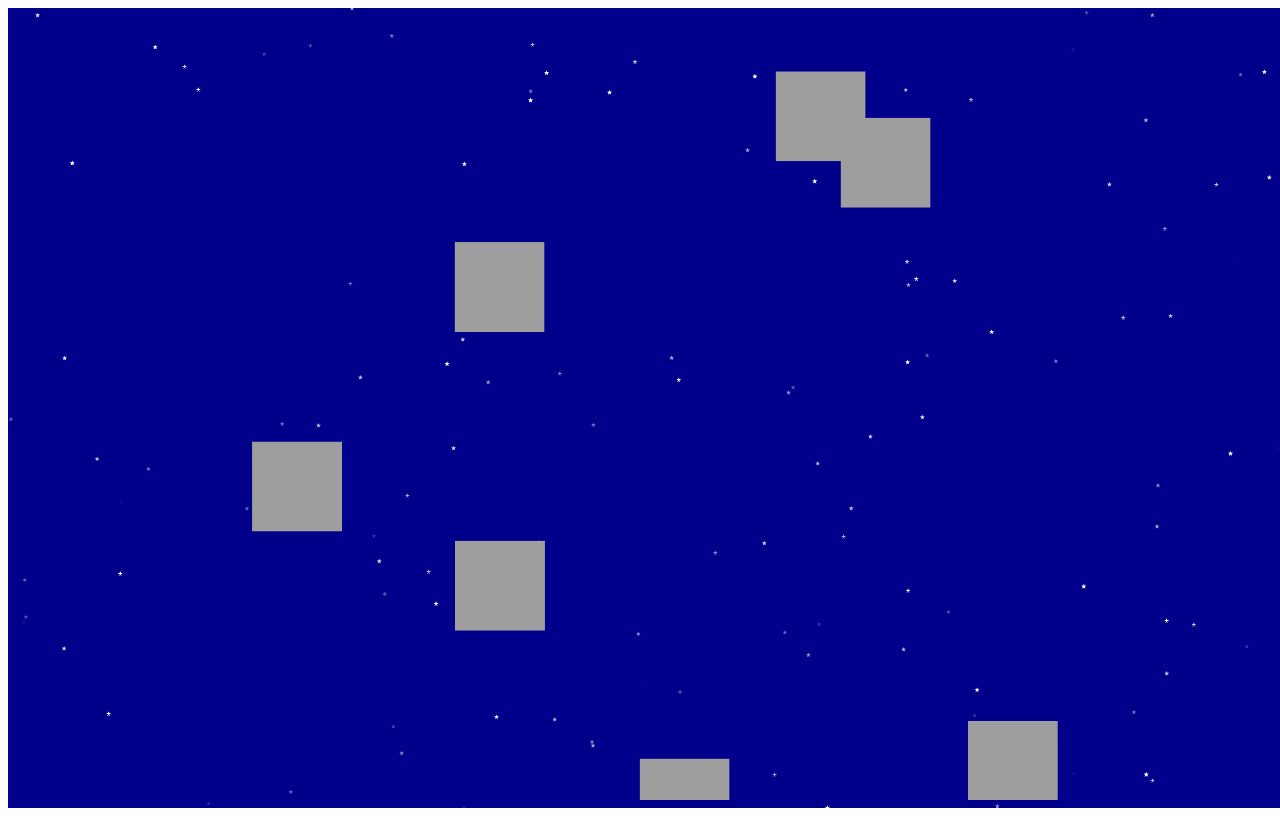
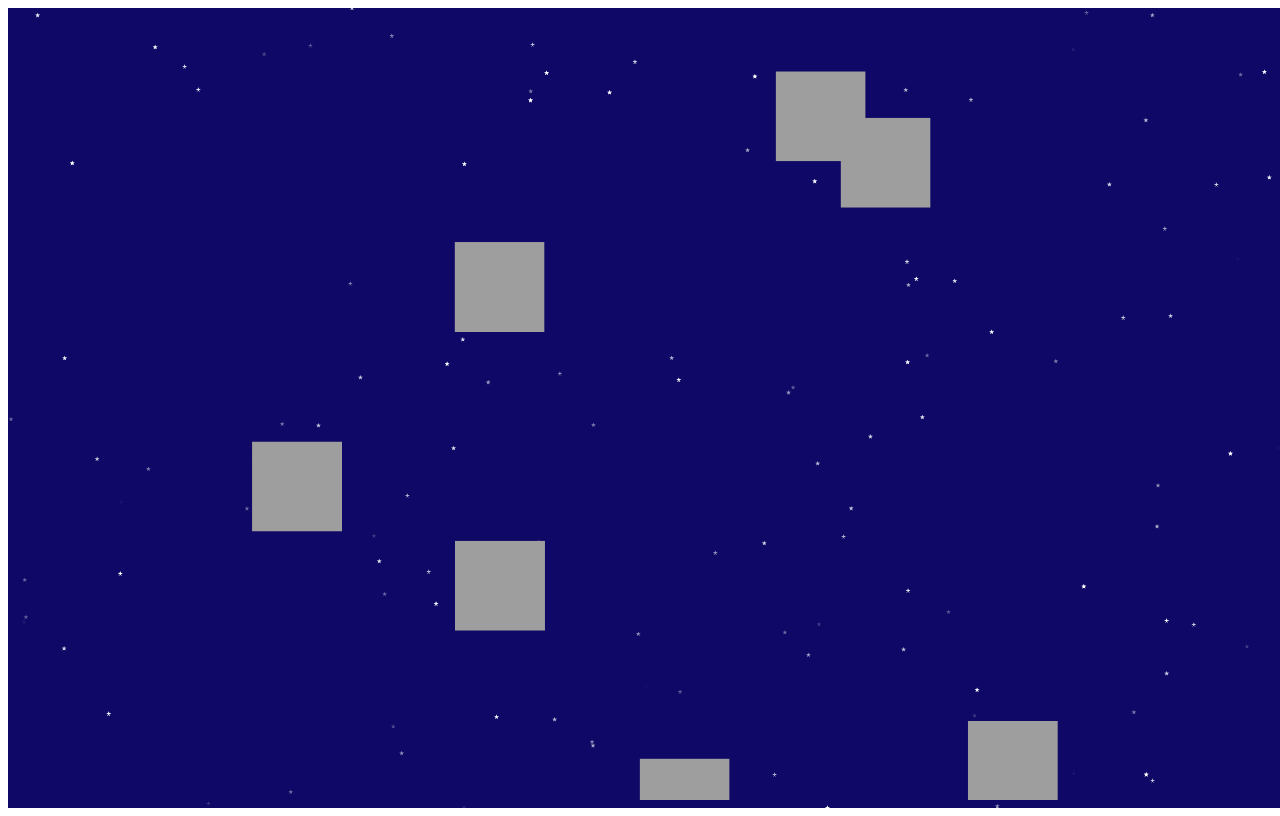
Before and after one commit to ilmoott/testing, a website: page index.html in a window 1280 px wide. Drawn offline with nearby package versions, Linux system fonts and the light colour scheme.

Commit message:
background change

```diff
--- a/style.css
+++ b/style.css
@@ -10,7 +10,7 @@ html{
 #particles-js{
     width: 100vw;
     height: 100vh;
-    background-color: darkblue;
+    background-color: #0f0866;
 }
 
 #particles-js2{
```
